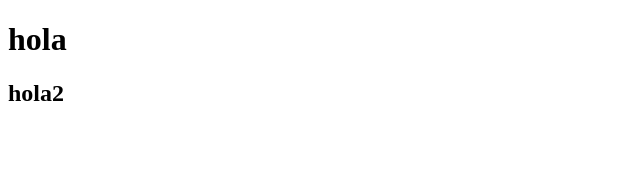
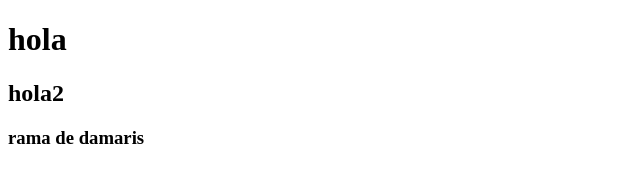
Before and after one commit to AlanCyB/damaris, a plain HTML site: page index.html in a window 1280 px wide. Shown: the whole page, without its empty margins (0-640 px from the left). Drawn offline with Linux system fonts and the light colour scheme.

Commit message:
puse h3 damaris

```diff
--- a/index.html
+++ b/index.html
@@ -9,5 +9,6 @@
 <body>
     <h1>hola</h1>
     <h2> hola2</h2>
+    <h3>rama de damaris</h3>
 </body>
 </html>
```
